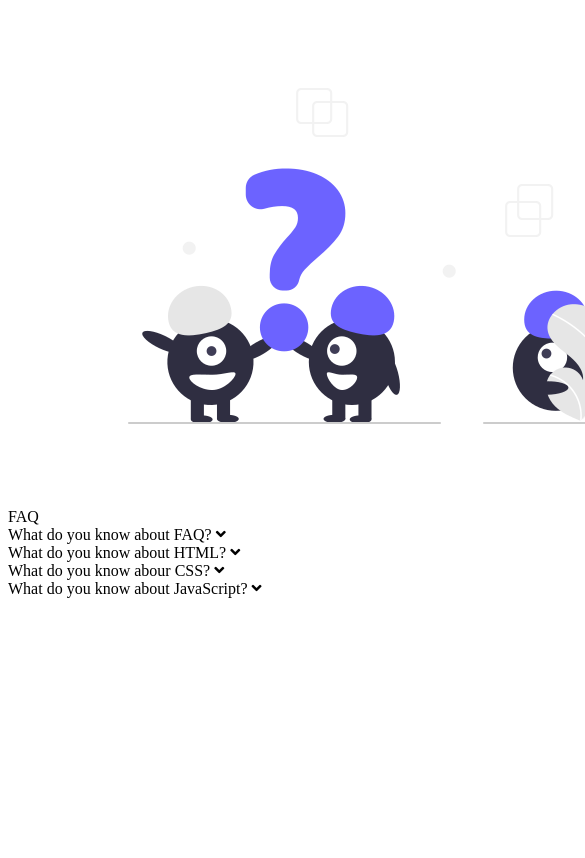
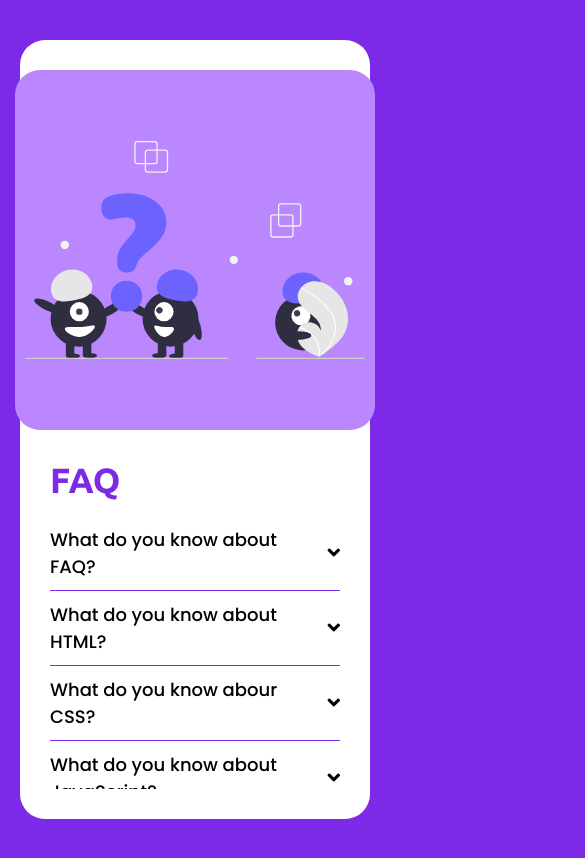
Before and after one commit to b-l-i-n-d/FAQ, a plain HTML site: page index.html in a window 390 px wide. Shown: the top 858 px of the page, 585 px wide, since content can reach past the window. Drawn offline with Linux system fonts and the light colour scheme.

Commit message:
Added stylings and functionality

```diff
--- a/index.html
+++ b/index.html
@@ -4,50 +4,83 @@
         <meta charset="UTF-8" />
         <meta http-equiv="X-UA-Compatible" content="IE=edge" />
         <meta name="viewport" content="width=device-width, initial-scale=1.0" />
+
         <link
             rel="stylesheet"
             href="https://use.fontawesome.com/releases/v5.15.4/css/all.css"
             integrity="sha384-DyZ88mC6Up2uqS4h/KRgHuoeGwBcD4Ng9SiP4dIRy0EXTlnuz47vAwmeGwVChigm"
             crossorigin="anonymous"
         />
+        <link rel="stylesheet" href="style.css" />
+
         <title>Responsive FAQ</title>
     </head>
     <body>
         <div class="accordion">
             <div class="image-box">
-                <img src="assets/faq.png" alt="FAQ" />
+                <img src="assets/faq.svg" alt="FAQ" />
             </div>
 
             <div class="accordion-text">
                 <div class="title">FAQ</div>
 
-                <div class="faq-text">
+                <ul class="faq-text">
+                    <li>
                         <div class="question-arrow">
-                        <span class="question"
-                            >What do you know about FAQ?</span
-                        >
-                        <i class="fas fa-angle-down"></i>
+                            <span class="question">
+                                What do you know about FAQ?
+                            </span>
+                            <i class="fas fa-angle-down arrow"></i>
                         </div>
+                        <p>
+                            Lorem ipsum dolor sit amet, consectetur adipisicing
+                            elit. Harum, error.
+                        </p>
+                        <span class="line"></span>
+                    </li>
+                    <li>
                         <div class="question-arrow">
-                        <span class="question"
-                            >What do you know about HTML?</span
-                        >
-                        <i class="fas fa-angle-down"></i>
+                            <span class="question">
+                                What do you know about HTML?
+                            </span>
+                            <i class="fas fa-angle-down arrow"></i>
                         </div>
+                        <p>
+                            Lorem ipsum dolor sit amet, consectetur adipisicing
+                            elit. Necessitatibus, ut?
+                        </p>
+                        <span class="line"></span>
+                    </li>
+                    <li>
                         <div class="question-arrow">
-                        <span class="question"
-                            >What do you know abour CSS?</span
-                        >
-                        <i class="fas fa-angle-down"></i>
+                            <span class="question">
+                                What do you know abour CSS?
+                            </span>
+                            <i class="fas fa-angle-down arrow"></i>
                         </div>
+                        <p>
+                            Lorem ipsum dolor sit amet, consectetur adipisicing
+                            elit. Necessitatibus, ut?
+                        </p>
+                        <span class="line"></span>
+                    </li>
+                    <li>
                         <div class="question-arrow">
-                        <span class="question"
-                            >What do you know about JavaScript?</span
-                        >
-                        <i class="fas fa-angle-down"></i>
+                            <span class="question">
+                                What do you know about JavaScript?
+                            </span>
+                            <i class="fas fa-angle-down arrow"></i>
+                        </div>
+                        <p>
+                            Lorem ipsum dolor sit amet, consectetur adipisicing
+                            elit. Necessitatibus, ut?
+                        </p>
+                        <span class="line"></span>
+                    </li>
+                </ul>
             </div>
         </div>
-            </div>
-        </div>
+
+        <script src="script.js"></script>
     </body>
 </html>
--- /dev/null
+++ b/script.js
@@ -0,0 +1,15 @@
+let li = document.querySelectorAll('.faq-text li')
+
+for (var i = 0; i < li.length; i++) {
+    li[i].addEventListener('click', (e) => {
+        let clickedLi;
+        let s = e.target.classList.contains('show-answer');
+        console.log(s);
+        if(e.target.classList.contains('question-arrow')) {
+            clickedLi = e.target.parentElement;
+        } else {
+            clickedLi = e.target.parentElement.parentElement;
+        }
+        clickedLi.classList.toggle('show-answer')
+    })
+}
--- /dev/null
+++ b/style.css
@@ -0,0 +1,161 @@
+@import url("https://fonts.googleapis.com/css2?family=Poppins:wght@400;500;600;700&family=Ubuntu:wght@400;500;700&display=swap");
+
+* {
+    margin: 0;
+    padding: 0;
+    box-sizing: border-box;
+}
+
+body {
+    display: flex;
+    align-items: center;
+    justify-content: center;
+    min-height: 100vh;
+    padding: 40px;
+    background: #7d2ae8;
+}
+
+.accordion {
+    display: flex;
+    max-width: 1010px;
+    width: 100%;
+    align-items: center;
+    justify-content: space-between;
+    background: white;
+    border-radius: 25px;
+    padding: 45px 90px 45px 60px;
+}
+
+.accordion .image-box {
+    height: 360px;
+    width: 300px;
+}
+
+.accordion .image-box img {
+    height: 100%;
+    width: 100%;
+    object-fit: contain;
+}
+
+.accordion .accordion-text {
+    width: 60%;
+}
+
+.accordion .accordion-text .title {
+    font-size: 35px;
+    font-family: "Ubuntu", sans-serif;
+    color: #7d2ae8;
+    font-weight: 700;
+}
+
+.accordion .accordion-text .faq-text {
+    margin-top: 25px;
+    height: 263px;
+    overflow-y: auto;
+}
+
+.faq-text::-webkit-scrollbar {
+    display: none;
+}
+
+.accordion .accordion-text li {
+    list-style: none;
+    font-family: "Poppins", sans-serif;
+}
+
+.accordion-text li .question-arrow {
+    display: flex;
+    align-items: center;
+    justify-content: space-between;
+}
+
+.accordion-text li .question {
+    font-size: 18px;
+    font-weight: 500;
+    transition: all 0.3s ease;
+}
+
+.accordion-text li .arrow {
+    font-size: 20px;
+    margin-left: 5px;
+    transition: all 0.3s ease;
+}
+
+.accordion-text li.show-answer .arrow {
+    transform: rotate(-180deg);
+}
+
+.accordion-text li:hover .arrow,
+.accordion-text li:hover .question {
+    color: #7d2ae8;
+    transition: all 0.3s ease;
+    cursor: pointer;
+}
+
+.accordion-text li .line {
+    display: block;
+    background: #7d2ae8;
+    height: 1px;
+    width: 100%;
+    margin: 10px 0;
+}
+
+.accordion-text li p {
+    width: 92%;
+    font-size: 15px;
+    font-weight: 400;
+    display: none;
+}
+
+.accordion-text li.show-answer p {
+    display: block;
+}
+
+@media (max-width: 984px) {
+    body {
+        padding: 40px 20px;
+    }
+
+    .accordion {
+        max-width: 100%;
+        padding: 45px 90px 45px 60px;
+    }
+
+    .accordion .image-box {
+        height: 360px;
+        width: 220px;
+    }
+
+    .accordion .accordion-text {
+        width: 63%;
+    }
+}
+
+@media (max-width: 820px) {
+    .accordion {
+        flex-direction: column;
+    }
+
+    .accordion .image-box {
+        height: 360px;
+        width: 360px;
+        background: #bb87ff;
+        border-radius: 25px;
+        padding: 10px;
+    }
+
+    .accordion .accordion-text {
+        width: 100%;
+        margin-top: 30px;
+    }
+}
+
+@media (max-width: 538px) {
+    .accordion {
+        padding: 30px;
+    }
+
+    .accordion-text li p {
+        width: 98%;
+    }
+}
```
Also changed, not shown: assets/faq.png (deleted), assets/faq.svg (added). Lines whose indentation alone changed are shown as unchanged.
